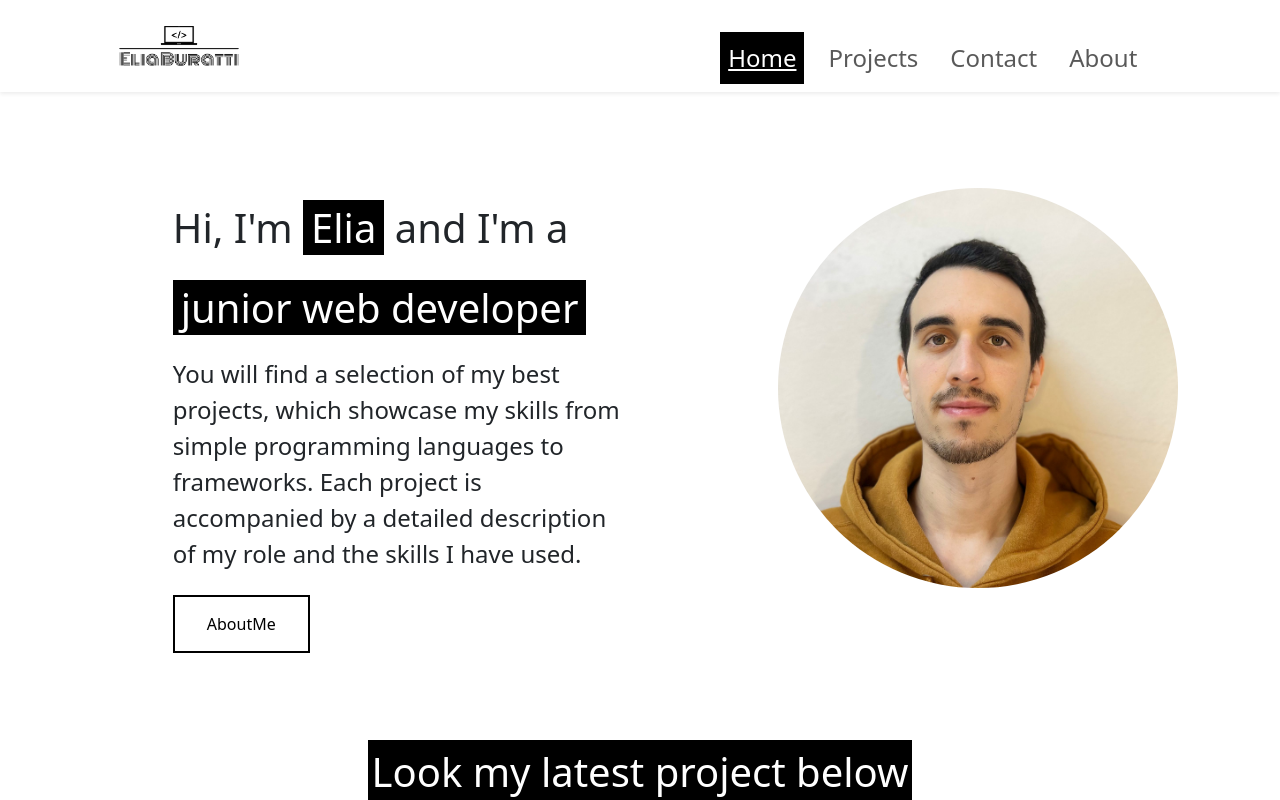
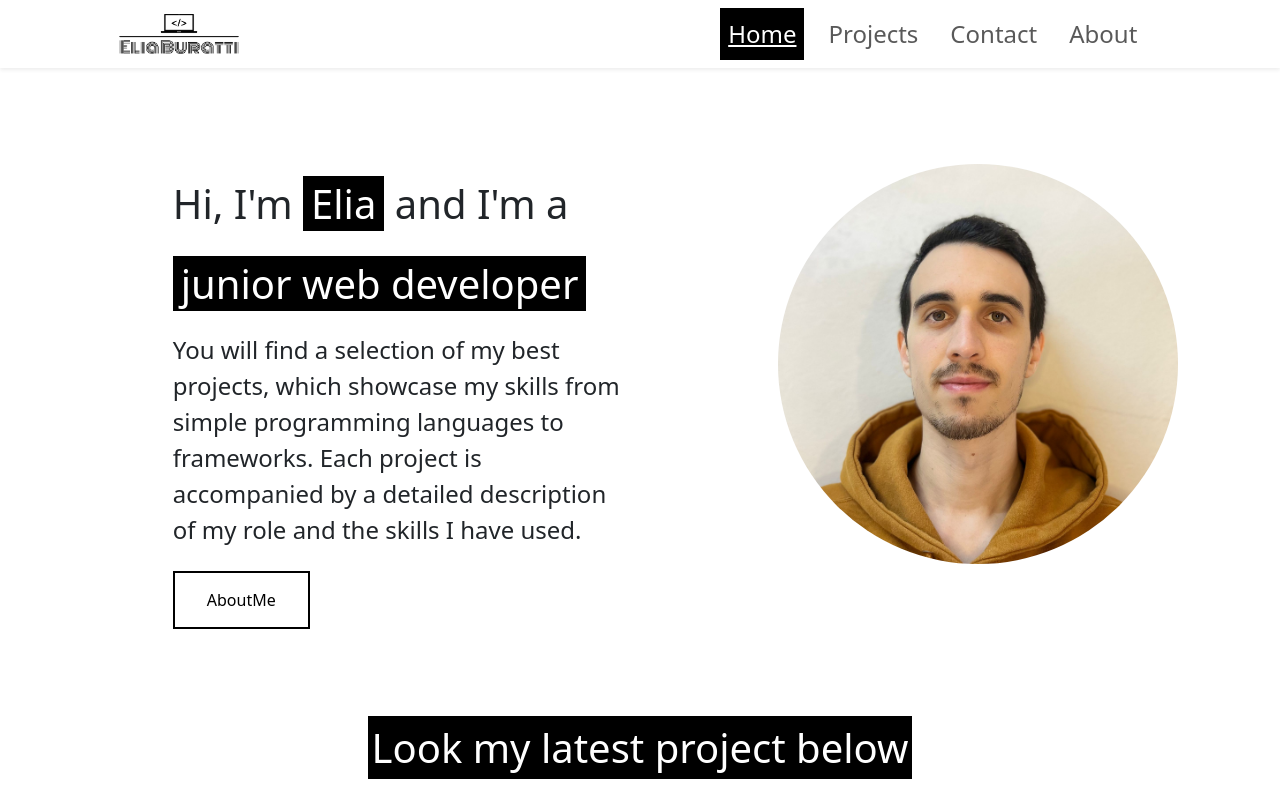
Before and after one commit to EliaBuratti/vite-boolfolio, a Vue app: page / in a window 1280 px wide. Shown: the top 800 px of the page. Built offline with nearby package versions, Linux system fonts and the light colour scheme; no server answers.

Commit message:
fix margin on navbar

```diff
--- a/src/components/partials/NavBar.vue
+++ b/src/components/partials/NavBar.vue
@@ -33,7 +33,7 @@ export default {
                 aria-controls="navbarSupportedContent" aria-expanded="false" aria-label="Toggle navigation">
                 <span class="navbar-toggler-icon"></span>
             </button>
-            <div class="collapse navbar-collapse mt-4" id="navbarSupportedContent">
+            <div class="collapse navbar-collapse mt-4 mt-md-0" id="navbarSupportedContent">
                 <ul class="eb_nav-list navbar-nav ms-auto mb-lg-0">
                     <li class="p-0 rounded-0 ms-auto">
                         <router-link to="/" class="nav-link" :class="this.$route.fullPath == '/' ? 'eb_active' : ''"
```
